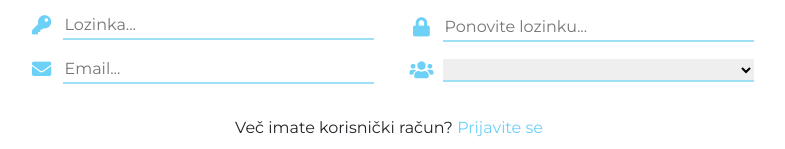
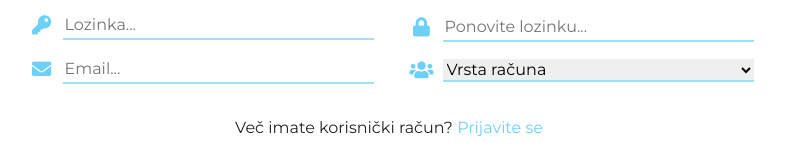
Before and after one commit to mstjepan28/moja_praksa_frontend, a Vue app: page /Signup in a window 1280 px wide. Shown: the part 327-476 px from the top of the page, without its empty margins (251-1036 px from the left). Built offline with nearby package versions, Linux system fonts and the light colour scheme.

Commit message:
Select tag update

```diff
--- a/src/views/Signup.vue
+++ b/src/views/Signup.vue
@@ -36,7 +36,7 @@
 					<div class="input_form mt-3">
 						<span><i class="fas fa-users"></i></span>
 						<select v-model="new_user.account_type" class="custom_select" required>
-							<option disabled value="">Vrsta računa...</option>
+							<option disabled value="">Vrsta računa</option>
 							<option>Student</option>
 							<option>Poslodavac</option>
 						</select>
@@ -61,7 +61,7 @@ export default {
 				surname: null,
 				email: null,
 				password: null,
-				account_type: null
+				account_type: ''
 			},
 			confirm_password: null
 		}
```
